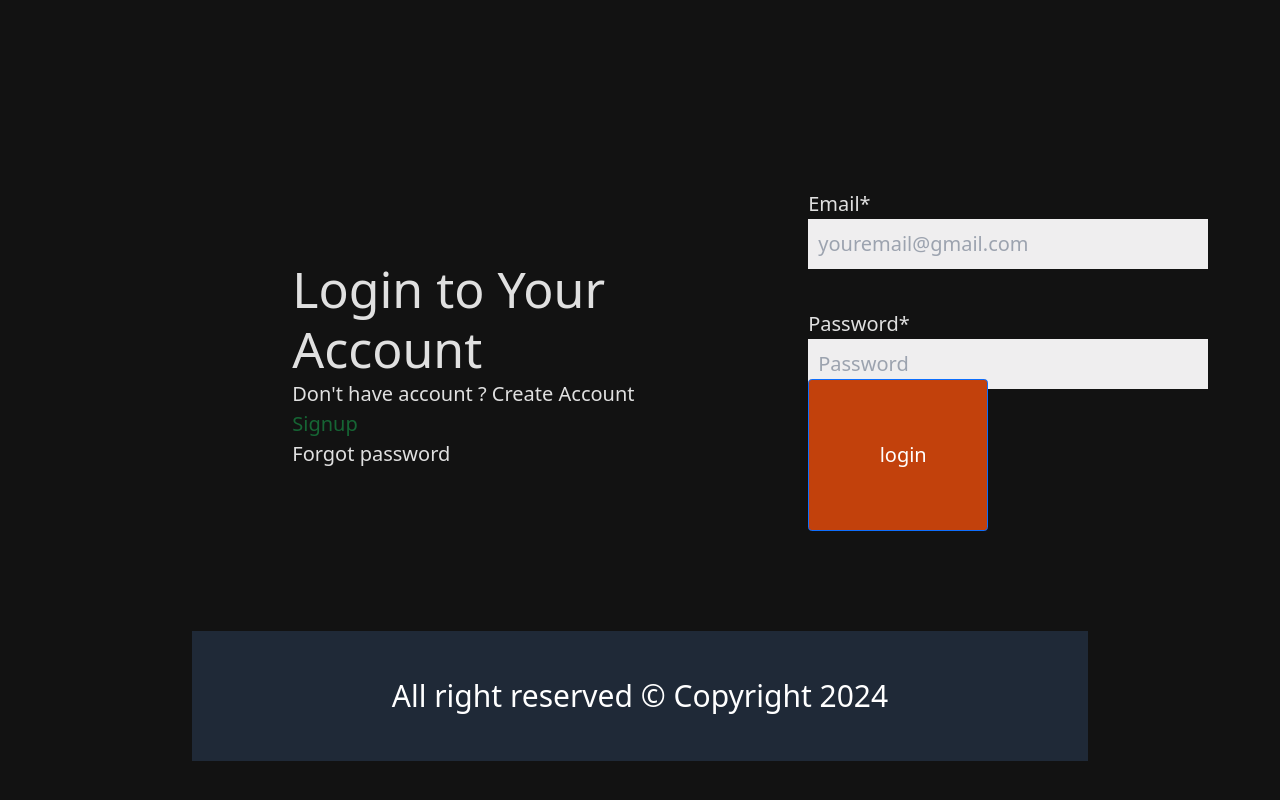
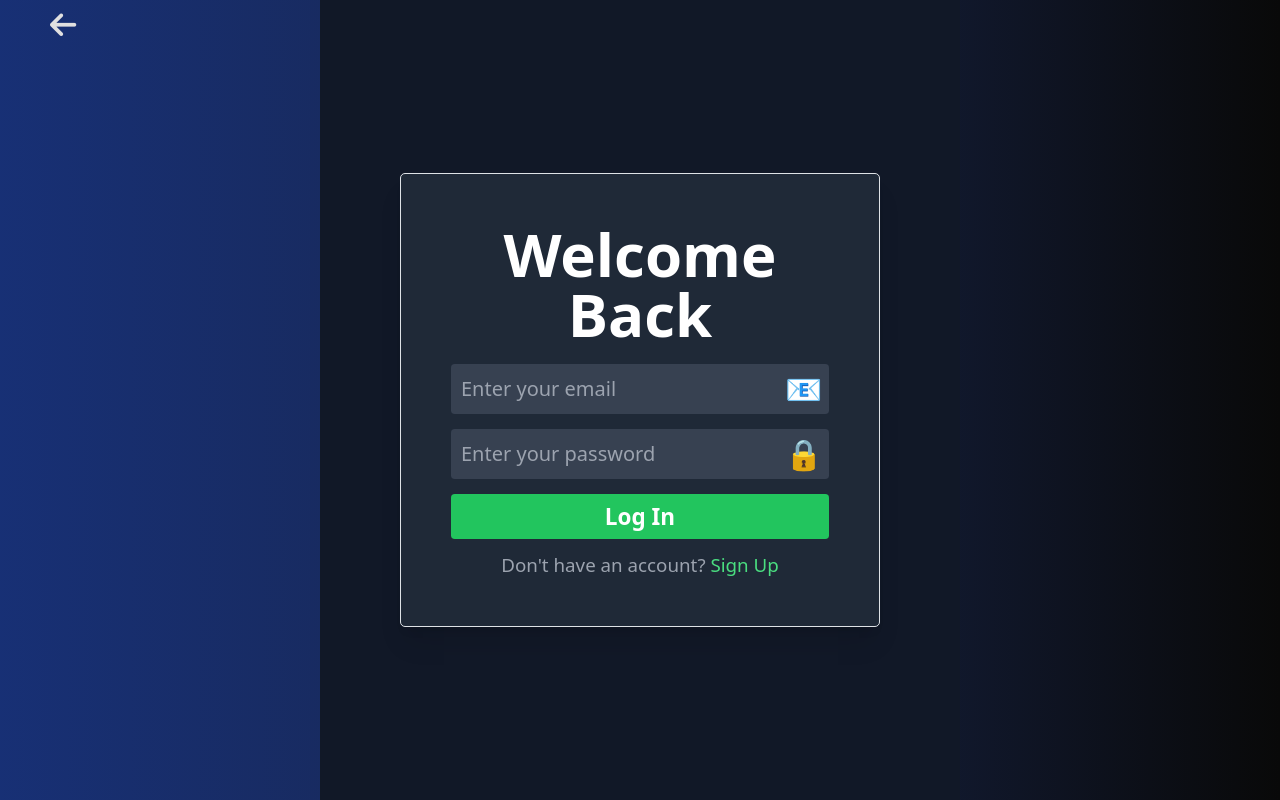
Before and after one commit to Deepak-cell311/Educatsy, a React (Create React App) app in the folder Frontend/: page /login in a window 1280 px wide. Built offline with nearby package versions, Linux system fonts and the light colour scheme.

Commit message:
frontend pushed-10

```diff
--- a/Frontend/src/AboutUs.css
+++ b/Frontend/src/AboutUs.css
@@ -1,4 +1,4 @@
-/* About Us */
+About Us
 
 .aboutUs {
      position: relative;
--- a/Frontend/src/App.js
+++ b/Frontend/src/App.js
@@ -32,7 +32,6 @@ function App() {
         <Route path="*" element={<ErrorPage />} />
       </Routes>
       <Toaster />
-      <Footer />
     </>
   );
 }
--- a/Frontend/src/Component/Faq.jsx
+++ b/Frontend/src/Component/Faq.jsx
@@ -23,9 +23,9 @@ function Faq() {
 
     <>
       <>
-        <section className="faq-launch">
+        <section className=" mt-96">
           <div className="faq-heading">
-            <h1 className="main-faq">Common <span className="marquee-name">FAQ</span></h1>
+            <h1 className="main-faq ">Common <span className="marquee-name">FAQ</span></h1>
           </div>
           <div className="faq animate-fadeIn cursor-pointer">
             <div className="d-flex justify-content-between">
--- a/Frontend/src/Component/Footer.jsx
+++ b/Frontend/src/Component/Footer.jsx
@@ -2,7 +2,7 @@ import React from 'react'
 
 const Footer = () => {
      return (<>
-          <div className='bg-gray-800 p-20'>
+          <div className='w-screen bg-gray-800 p-20 mt-96'>
                <h1 className='text-center text-white text-5xl'> All right reserved &copy; Copyright 2024</h1>
           </div>
      </>
--- a/Frontend/src/index.css
+++ b/Frontend/src/index.css
@@ -16,9 +16,13 @@ html {
   overflow-x: hidden;
   /* background: linear-gradient(45deg, rgb(214, 74, 74), rgb(81, 81, 245)); */
   /* background-color: rgb(101, 208, 250); */
-  color: black;
+  /* color: black; */
 
 
+}
+
+.vismeForms{
+  background-color: rgba(5, 6, 26, 0.78);
 }
 
 .navigation {
--- a/Frontend/src/pages/LoginPage.jsx
+++ b/Frontend/src/pages/LoginPage.jsx
@@ -1,18 +1,12 @@
-import React from 'react';
-import Form from '../Component/Form';
-import { useForm } from 'react-hook-form';
-import axios from 'axios';
-import { useNavigate } from 'react-router-dom';
-import toast from 'react-hot-toast';
+import axios from "axios";
+import React from "react";
+import { useForm } from "react-hook-form";
+import toast from "react-hot-toast";
+import { useNavigate } from "react-router-dom";
 
 const LoginPage = () => {
   const navigate = useNavigate();
-  const {
-    register,
-    handleSubmit,
-    formState: { errors },
-  } = useForm();
-
+  const {handleSubmit, register} = useForm();
   const onSubmit = async (data) => {
     try {
       const response = await axios.post("https://educatsy-3rtz.onrender.com/api/user/login", {
@@ -34,24 +28,116 @@ const LoginPage = () => {
     }
   };
 
+  const onError = (errors) => {
+    Object.values.forEach(error => {
+      toast.error(error.message)
+    });
+  }
+
   return (
     <>
-    <Form
-      title="Login to Your Account"
-      name="Username"
-      password="Password"
-      button="login"
-      email="Email"
-      showEmail={true}
-      showPassword={true}
-      action="login"
-      onSubmit={handleSubmit(onSubmit)}
-      register={register}
-      errors={errors}
-      loginpage={true}
-      />
-      </>
+      <div className="w-screen md:max-w-screen-sm h-screen bg-gray-900 flex items-center justify-center overflow-hidden">
+      <i onClick={() => navigate("/home")} className="fa-solid fa-arrow-left absolute top-4 left-20 text-5xl mr-10"></i>
+        <div className="w-3/4 max-w-4xl p-20 bg-gray-800 rounded-lg shadow-xl border border-gray-700">
+          <h2 className="md:text-8xl text-6xl font-extrabold text-center text-white mb-8 animate__animated animate__fadeIn ">
+            Welcome Back
+          </h2>
+
+          <form onSubmit={handleSubmit(onSubmit, onError)}  className="space-y-6">
+
+            <div className="relative">
+              <input
+                type="email"
+                className="w-full p-3 rounded-md bg-gray-700 text-white focus:outline-none focus:ring-2 focus:ring-green-500 transition-all duration-300 ease-in-out"
+                placeholder="Enter your email"
+
+                {...register('email', {required: "Email is required", pattern: { value: /^\S+@\S+$/i, message: "Invalid email address" }})}
+              />
+              <div className="absolute top-0 right-0 text-gray-400 mt-3 mr-3 text-sm">
+                <span className="animate__animated animate__fadeInUp text-5xl">📧</span>
+              </div>
+            </div>
+
+
+            <div className="relative">
+              <input
+                type="password"
+                className="w-full p-3 rounded-md bg-gray-700 text-white focus:outline-none focus:ring-2 focus:ring-green-500 transition-all duration-300 ease-in-out"
+                placeholder="Enter your password"
+
+                {...register('password', {
+                  required: "Password is required",
+                  minLength: { value: 2, message: "Password must be minimum 8 character long " }
+                })}
+              />
+              <div className="absolute top-0 right-0 text-gray-400 mt-3 mr-3 text-sm">
+                <span className="animate__animated animate__fadeInUp text-5xl">🔒</span>
+              </div>
+            </div>
+
+
+            <button
+              type="submit"
+              className="w-full py-3 bg-green-500 text-white rounded-md text-4xl font-semibold hover:bg-green-400 transition-all duration-300 ease-in-out mt-6 transform hover:scale-105"
+            >
+              Log In
+            </button>
+
+            <div className="text-center mt-4">
+              <p className="text-gray-400 text-2xl md:text-3xl">
+                Don't have an account?{" "}
+                <a href="/signup" className="text-green-400 md:text-3xl text-2xl hover:text-green-300">
+                  Sign Up
+                </a>
+              </p>
+            </div>
+          </form>
+
+          <div className="absolute top-0 left-0 w-full h-full bg-gradient-to-r from-blue-700 via-blue-900 to-black opacity-50 z-[-1] animate__animated animate__fadeIn animate__delay-2s"></div>
+        </div>
+      </div>
+    </>
   );
 };
 
 export default LoginPage;
+
+// import React, { useEffect } from 'react';
+
+// const LoginPage = () => {
+//   useEffect(() => {
+//     // Check if the script already exists to avoid duplicates
+//     const existingScript = document.getElementById('vismeScript');
+//     if (!existingScript) {
+//       const script = document.createElement('script');
+//       script.src = 'https://static-bundles.visme.co/forms/vismeforms-embed.js';
+//       script.id = 'vismeScript';
+//       document.body.appendChild(script);
+//     }
+//   }, []);
+//   // <div className="visme_d"
+//   //      data-title="Untitled Project"
+//   //      data-url="z41nx8ko-untitled-project?fullPage=true"
+//   //      data-domain="forms"
+//   //      data-full-page="true"
+//   //      data-min-height="100vh"
+//   //      data-form-id="101869">
+//   // </div>
+//   return (<>
+
+//     <div className="visme_d"
+//       data-title="Untitled Project"
+//       data-url="z41nx8ko-untitled-project?fullPage=true"
+//       data-domain="forms"
+//       data-full-page="true"
+//       data-min-height="100vh"
+//       data-form-id="101869"
+//       style={{ backgroundColor: '#162132' }}
+//     >
+//     </div>
+//     {/* <script src="https://static-bundles.visme.co/forms/vismeforms-embed.js"></script> */}
+//   </>
+//   );
+// };
+
+// export default LoginPage;
--- a/Frontend/src/pages/RegisterPage.jsx
+++ b/Frontend/src/pages/RegisterPage.jsx
@@ -6,13 +6,12 @@ import axios from 'axios';
 import { useNavigate } from 'react-router-dom';
 import toast from 'react-hot-toast';
 
+
 const RegisterPage = () => {
   const navigate = useNavigate();
   const {
     register,
     handleSubmit,
-    formState: { errors },
-    watch,
   } = useForm();
 
   const onSubmit = async (data) => {
@@ -36,25 +35,85 @@ const RegisterPage = () => {
     }
   };
 
+  const onError = (errors) => {
+    Object.values.forEach(error => {
+      toast.error(error.message)
+    });
+  }
+
   return (
-    <Form
-      title="Register yourself and grasp the opportunity."
-      name="Username"
-      email="Email"
-      password="Password"
-      confirmPassword="Confirm Password"
-      button="Register"
-      showUserName={true}
-      showEmail={true}
-      showPassword={true}
-      showConfirmPassword={true}
-      action="signup"
-      onSubmit={handleSubmit(onSubmit)}
-      register={register}
-      errors={errors}
-      watch={watch}
-      icon={<i className="fa-solid fa-envelope-open"></i>}
-    />
+    <div className="w-screen md:max-w-screen-sm h-screen bg-gray-900 flex items-center justify-center overflow-hidden">
+    <i onClick={() => navigate("/home")} className="fa-solid fa-arrow-left absolute top-4 left-20 text-5xl mr-10"></i>
+      <div className="w-3/4 max-w-4xl p-20 bg-gray-800 rounded-lg shadow-xl border border-gray-700">
+        <h2 className="md:text-8xl text-6xl font-extrabold text-center text-white mb-8 animate__animated animate__fadeIn ">
+          Join Us
+        </h2>
+
+        <form onSubmit={handleSubmit(onSubmit, onError)}  className="space-y-6">
+
+          <div className="relative">
+            <input
+              type="username"
+              className="w-full p-3 rounded-md bg-gray-700 text-white focus:outline-none focus:ring-2 focus:ring-green-500 transition-all duration-300 ease-in-out"
+              placeholder="Enter your email"
+
+              {...register('username', {required: "Username is required"})}
+            />
+
+            <div className="absolute top-0 right-0 text-gray-400 mt-3 mr-3 text-sm">
+              <span className="animate__animated animate__fadeInUp text-5xl"><img src="https://img.icons8.com/?size=30&id=98957&format=png&color=FAB005" alt="" /></span>
+            </div>
+          </div>
+          <div className="relative">
+            <input
+              type="email"
+              className="w-full p-3 rounded-md bg-gray-700 text-white focus:outline-none focus:ring-2 focus:ring-green-500 transition-all duration-300 ease-in-out"
+              placeholder="Enter your email"
+
+              {...register('email', {required: "Email is required", pattern: { value: /^\S+@\S+$/i, message: "Invalid email address" }})}
+            />
+            <div className="absolute top-0 right-0 text-gray-400 mt-3 mr-3 text-sm">
+              <span className="animate__animated animate__fadeInUp text-5xl">📧</span>
+            </div>
+          </div>
+
+
+          <div className="relative">
+            <input
+              type="password"
+              className="w-full p-3 rounded-md bg-gray-700 text-white focus:outline-none focus:ring-2 focus:ring-green-500 transition-all duration-300 ease-in-out"
+              placeholder="Enter your password"
+
+              {...register('password', {
+                required: "Password is required",
+                minLength: { value: 2, message: "Password must be minimum 8 character long " }
+              })}
+            />
+            <div className="absolute top-0 right-0 text-gray-400 mt-3 mr-3 text-sm">
+              <span className="animate__animated animate__fadeInUp text-5xl">🔒</span>
+            </div>
+          </div>
+
+          <button
+            type="submit"
+            className="w-full py-3 bg-green-500 text-white rounded-md text-4xl font-semibold hover:bg-green-400 transition-all duration-300 ease-in-out mt-6 transform hover:scale-105"
+          >
+           Sign up
+          </button>
+
+          <div className="text-center mt-4">
+            <p className="text-gray-400 text-2xl md:text-3xl">
+              Don't have an account?{" "}
+              <a href="/login" className="cursor-pointer text-green-400 md:text-3xl text-2xl hover:text-green-300">
+                Log in
+              </a>
+            </p>
+          </div>
+        </form>
+
+        <div className="absolute top-0 left-0 w-full h-full bg-gradient-to-r from-blue-700 via-blue-900 to-black opacity-50 z-[-1] animate__animated animate__fadeIn animate__delay-2s"></div>
+      </div>
+    </div>
   );
 };
 
```
Also changed, not shown: Frontend/package.json (+1 -105 lines), Frontend/src/Component/Home.jsx (+18 -28 lines), Frontend/src/pages/About.jsx (+54 -17 lines), 1 other file (tests, documents, lock files or other folders).
